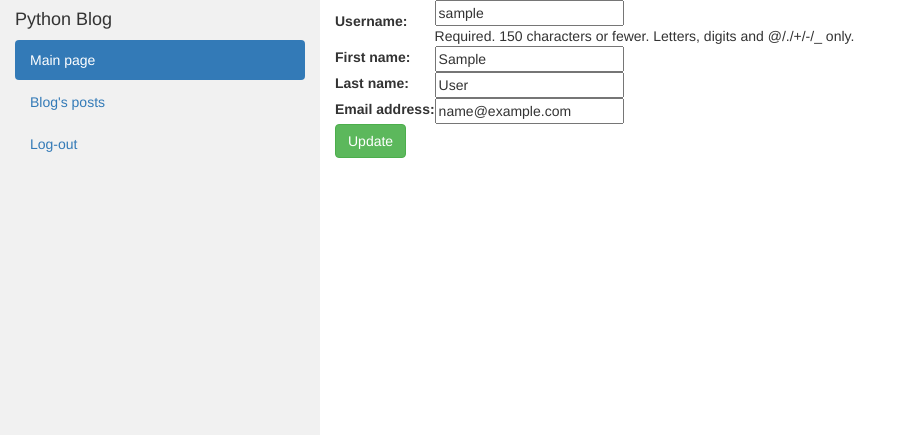
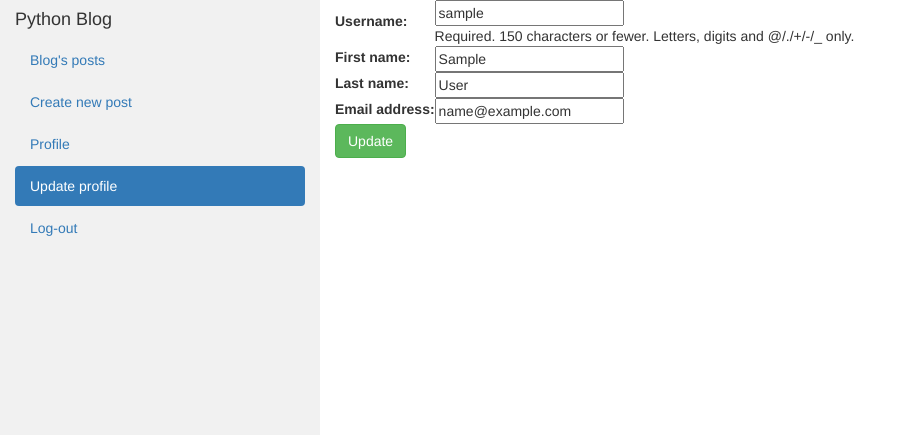
Before and after one commit to kosmail3r/hillel_py, a Django app: page /accounts/profile/ in a window 1280 px wide. Shown: the top 435 px of the page, without its empty margins (0-901 px from the left). Run offline with Django 3.2, Linux system fonts and the light colour scheme; the visitor is signed in with stand-in values (Sample User, id 1); some libraries are stand-ins or nearby versions.

Commit message:
views update

```diff
--- a/templates/blog/post_detail.html
+++ b/templates/blog/post_detail.html
@@ -5,6 +5,7 @@
     {% if request.user.is_authenticated %}
         <li><a href="{% url 'post_create' %}">Create new post</a></li>
         <li><a href="{% url 'user_detail' request.user.id %}">Profile</a></li>
+        <li><a href="{% url 'profile' %}">Update profile</a></li>
         <li><a href="{% url 'logout' %}">Log-out</a></li>
     {% else %}
         <li><a href="{% url 'registration' %}">Registration</a></li>
--- a/templates/blog/post_list.html
+++ b/templates/blog/post_list.html
@@ -7,6 +7,7 @@
     {% if request.user.is_authenticated %}
         <li><a href="{% url 'post_create' %}">Create new post</a></li>
         <li><a href="{% url 'user_detail' request.user.id %}">Profile</a></li>
+        <li><a href="{% url 'profile' %}">Update profile</a></li>
         <li><a href="{% url 'logout' %}">Log-out</a></li>
     {% else %}
         <li><a href="{% url 'registration' %}">Registration</a></li>
--- a/templates/create_post.html
+++ b/templates/create_post.html
@@ -5,6 +5,7 @@
     {% if request.user.is_authenticated %}
         <li class="active"><a href="{% url 'post_create' %}">Create new post</a></li>
         <li><a href="{% url 'user_detail' request.user.id %}">Profile</a></li>
+        <li><a href="{% url 'profile' %}">Update profile</a></li>
         <li><a href="{% url 'logout' %}">Log-out</a></li>
     {% else %}
         <li><a href="{% url 'registration' %}">Registration</a></li>
--- a/templates/registration/register.html
+++ b/templates/registration/register.html
@@ -5,6 +5,7 @@
     {% if request.user.is_authenticated %}
         <li><a href="{% url 'post_create' %}">Create new post</a></li>
         <li><a href="{% url 'user_detail' request.user.id %}">Profile</a></li>
+        <li><a href="{% url 'profile' %}">Update profile</a></li>
         <li><a href="{% url 'logout' %}">Log-out</a></li>
     {% else %}
         <li class="active"><a href="{% url 'registration' %}">Registration</a></li>
--- a/templates/registration/update_user.html
+++ b/templates/registration/update_user.html
@@ -1,4 +1,17 @@
 {% extends "main.html" %}
+
+{% block side-menu %}
+    <li><a href="{% url 'post_list' %}">Blog's posts</a></li>
+    {% if request.user.is_authenticated %}
+        <li><a href="{% url 'post_create' %}">Create new post</a></li>
+        <li><a href="{% url 'user_detail' request.user.id %}">Profile</a></li>
+        <li class="active"><a href="{% url 'profile' %}">Update profile</a></li>
+        <li><a href="{% url 'logout' %}">Log-out</a></li>
+    {% else %}
+        <li><a href="{% url 'registration' %}">Registration</a></li>
+        <li><a href="{% url 'login' %}">Login</a></li>
+    {% endif %}
+{% endblock %}
 
 {% block content %}
 
```
Also changed, not shown: templates/blog/user_detail.html (+10 -5 lines), templates/registration/profile.html (+13 -1 lines).
